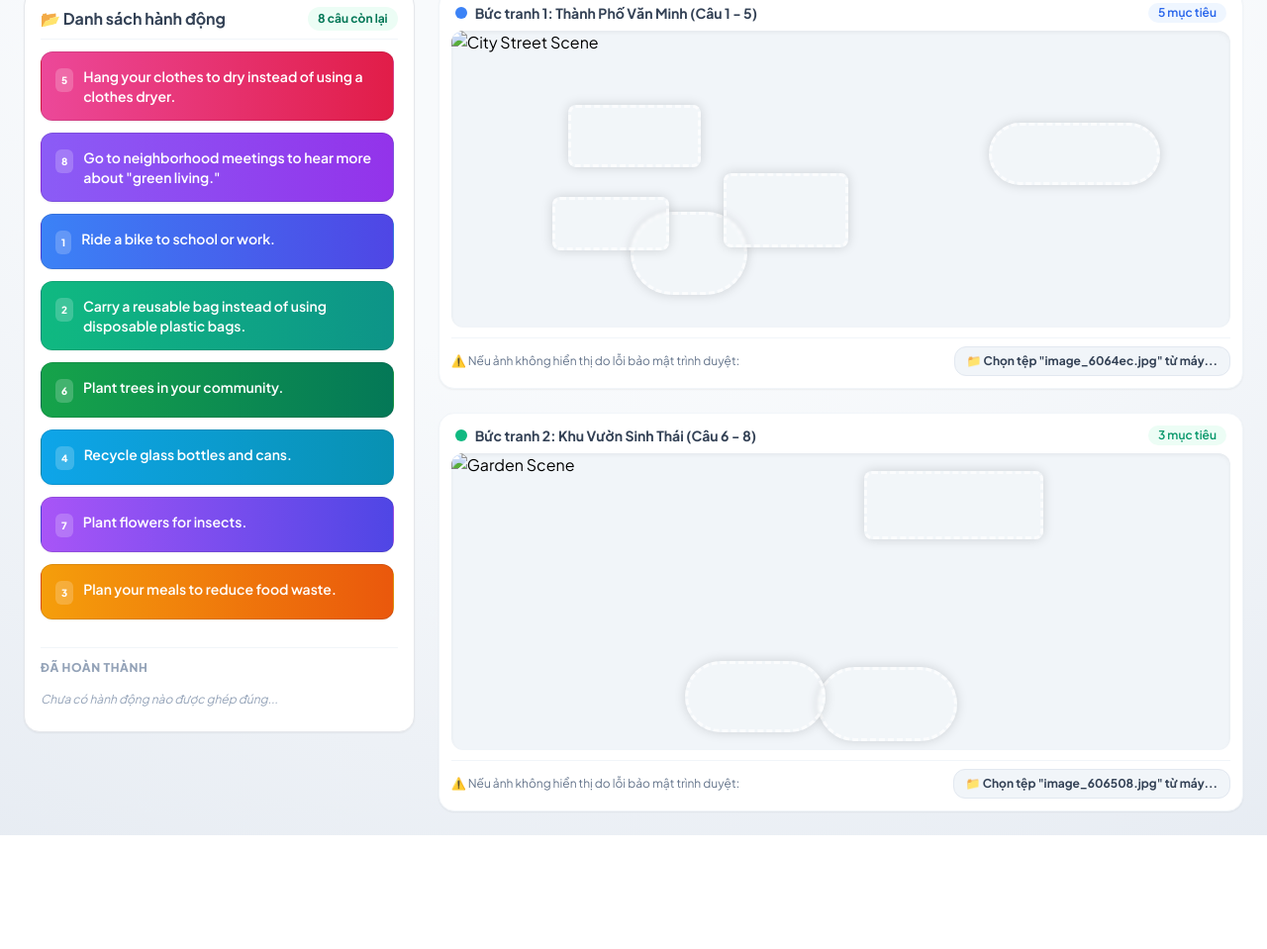
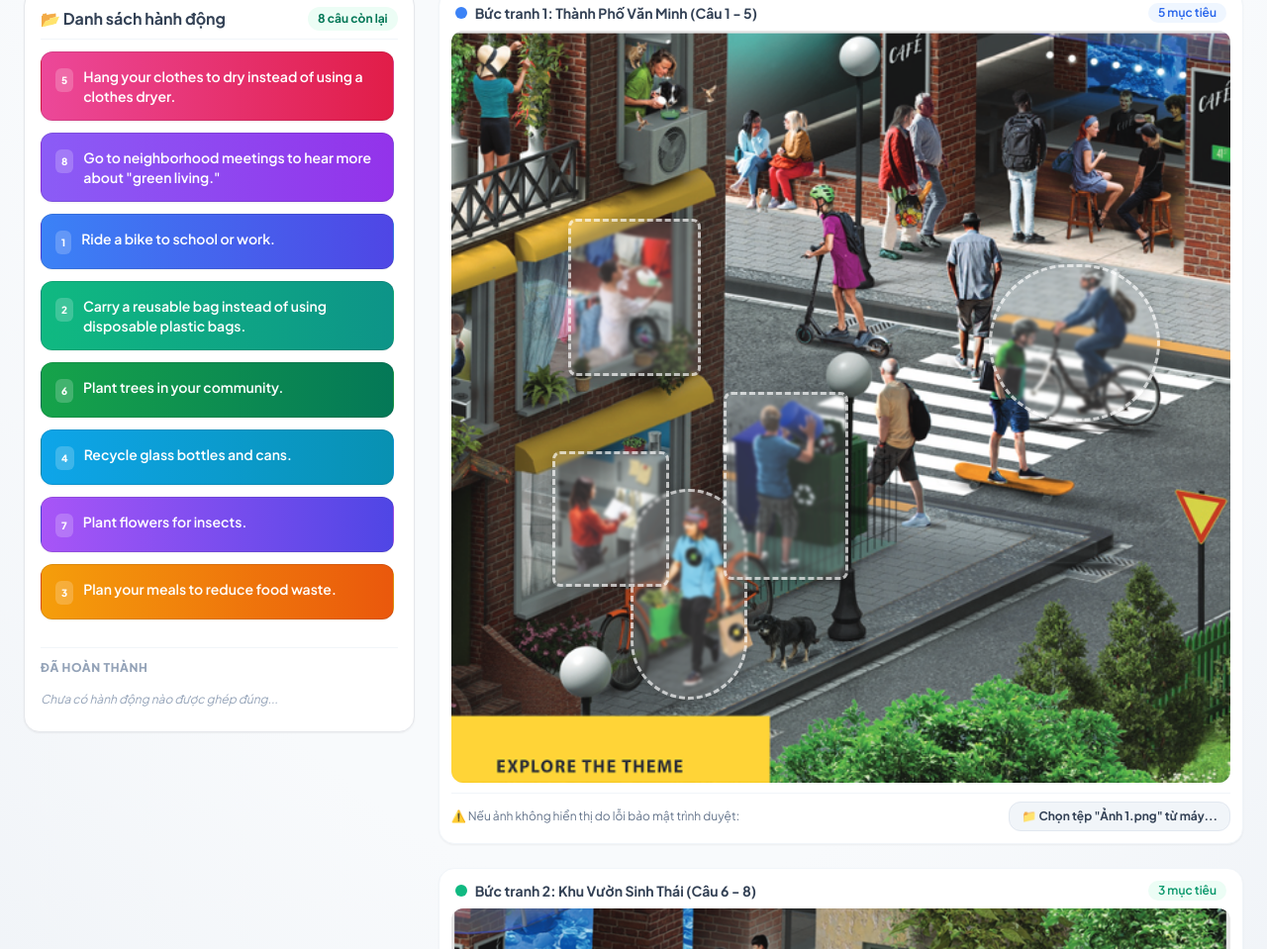
Before and after one commit to hnqnhu188/Game-k-o-th-h-nh-nh, a plain HTML site: page index.html in a window 1280 px wide. Shown: the part 265-1224 px from the top of the page at 99% size. Before the commit the page ends 1109 px from the top, so only its background shows below. Drawn offline with nearby package versions, Linux system fonts and the light colour scheme.

Commit message:
Update index.html

```diff
--- a/index.html
+++ b/index.html
@@ -188,8 +188,8 @@
                 </div>
 
                 <div class="relative w-full rounded-xl overflow-hidden shadow-inner bg-slate-100 select-none">
-                    <!-- Ảnh Thành Phố -->
-                    <img src="./image_6064ec.jpg" alt="City Street Scene" class="w-full h-auto object-cover pointer-events-none min-h-[300px]" id="img-city">
+                    <!-- Đã đổi sang tệp ảnh "Ảnh 1.png" được mã hóa URL chuẩn xác -->
+                    <img src="./%E1%BA%A2nh%201.png" alt="City Street Scene" class="w-full h-auto object-cover pointer-events-none min-h-[300px]" id="img-city">
 
                     <!-- Vùng Thả Tương Tác (Hotspots) cho Map 1 -->
                     <!-- 1. Ride a bike to school or work -->
@@ -225,7 +225,7 @@
                 <div class="mt-2.5 pt-2 border-t border-slate-100 flex flex-col sm:flex-row items-start sm:items-center justify-between gap-2 text-xs text-slate-500">
                     <span>⚠️ Nếu ảnh không hiển thị do lỗi bảo mật trình duyệt:</span>
                     <label class="cursor-pointer bg-slate-100 hover:bg-slate-200 text-slate-700 font-bold px-3 py-1.5 rounded-xl border border-slate-200 transition-all active:scale-95 inline-flex items-center gap-1.5">
-                        📁 Chọn tệp "image_6064ec.jpg" từ máy...
+                        📁 Chọn tệp "Ảnh 1.png" từ máy...
                         <input type="file" accept="image/*" class="hidden" onchange="handleLocalImageUpload(event, 'img-city')">
                     </label>
                 </div>
@@ -242,8 +242,8 @@
                 </div>
 
                 <div class="relative w-full rounded-xl overflow-hidden shadow-inner bg-slate-100 select-none">
-                    <!-- Ảnh Khu Vườn -->
-                    <img src="./image_606508.jpg" alt="Garden Scene" class="w-full h-auto object-cover pointer-events-none min-h-[300px]" id="img-garden">
+                    <!-- Đã đổi sang tệp ảnh "Ảnh 2.png" được mã hóa URL chuẩn xác -->
+                    <img src="./%E1%BA%A2nh%202.png" alt="Garden Scene" class="w-full h-auto object-cover pointer-events-none min-h-[300px]" id="img-garden">
 
                     <!-- Vùng Thả Tương Tác (Hotspots) cho Map 2 -->
                     <!-- 6. Plant trees in your community -->
@@ -269,7 +269,7 @@
                 <div class="mt-2.5 pt-2 border-t border-slate-100 flex flex-col sm:flex-row items-start sm:items-center justify-between gap-2 text-xs text-slate-500">
                     <span>⚠️ Nếu ảnh không hiển thị do lỗi bảo mật trình duyệt:</span>
                     <label class="cursor-pointer bg-slate-100 hover:bg-slate-200 text-slate-700 font-bold px-3 py-1.5 rounded-xl border border-slate-200 transition-all active:scale-95 inline-flex items-center gap-1.5">
-                        📁 Chọn tệp "image_606508.jpg" từ máy...
+                        📁 Chọn tệp "Ảnh 2.png" từ máy...
                         <input type="file" accept="image/*" class="hidden" onchange="handleLocalImageUpload(event, 'img-garden')">
                     </label>
                 </div>
@@ -843,8 +843,8 @@
                 };
             };
 
-            attemptRetry(cityImg, 'image_6064ec.jpg');
-            attemptRetry(gardenImg, 'image_606508.jpg');
+            attemptRetry(cityImg, 'Ảnh 1.png');
+            attemptRetry(gardenImg, 'Ảnh 2.png');
         }
 
         window.onload = () => {
```
